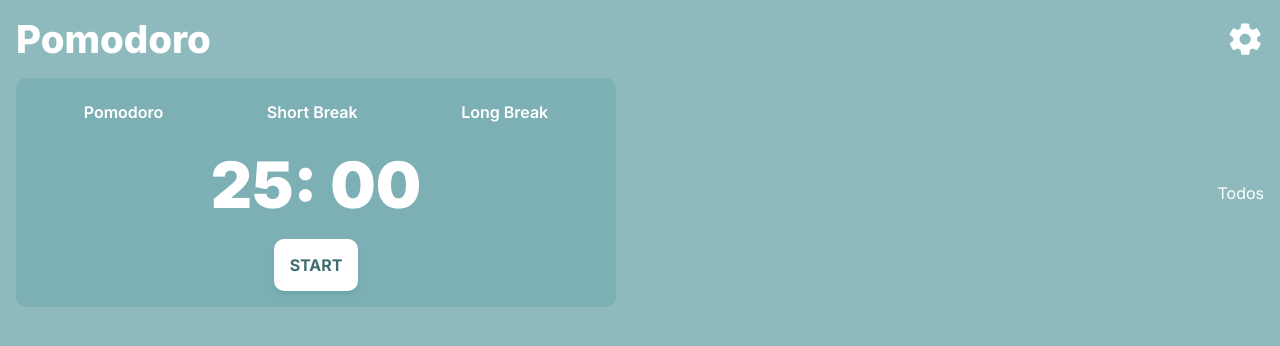
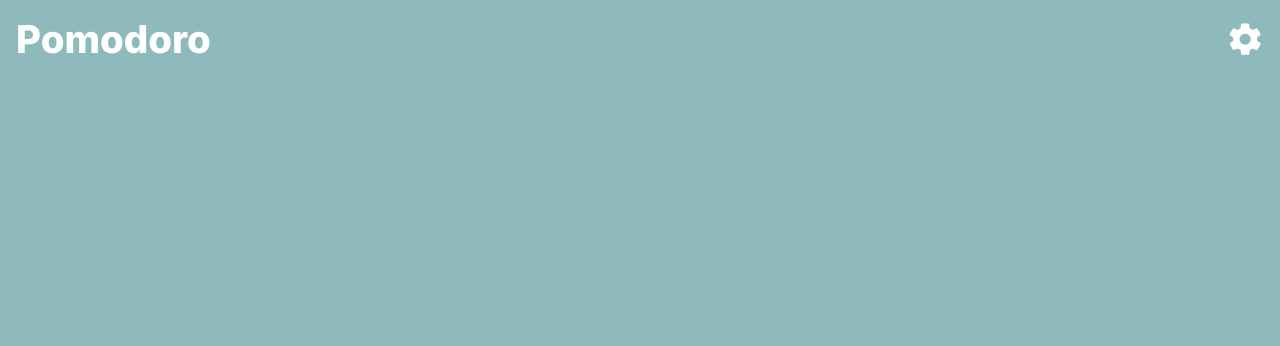
Before and after one commit to uttamakwana/featured-pomodoro, a React (Vite) app: page / in a window 1280 px wide. Shown: the top 346 px of the page. Built offline with nearby package versions, Linux system fonts and the light colour scheme.

Commit message:
Get rid of all the code and will start from the scratch once again with full design

```diff
--- a/src/App.jsx
+++ b/src/App.jsx
@@ -1,5 +1,5 @@
 // components
-import { Clock, Header, Todos } from "./components";
+import { Header } from "./components";
 // styles
 import "./styles/App.css";
 
@@ -8,10 +8,6 @@ const App = () => {
     <main className="min-h-100 bg-primary-400" data-theme="Pomodoro" id="app">
       <div className="container">
         <Header />
-        <div className="hero flex-between gap-1">
-          <Clock />
-          <Todos />
-        </div>
       </div>
     </main>
   );
--- a/src/components/Clock/Clock.jsx
+++ /dev/null
@@ -1,19 +0,0 @@
-// components
-import Tabs from "./Tabs/Tabs";
-import Timer from "./Timer/Timer";
-// css
-import "./clock.css";
-
-const Clock = () => {
-  return (
-    <div className="clock-container max-w-600 w-100 flex-col bg-primary-500 p-1 br-10 gap-1">
-      <Tabs />
-      <Timer />
-      <button className="clock-btn p-1 border-none outline-none fw-600 fs-body1 bg-white-900 text-primary-900 uppercase fw-700 br-10">
-        Start
-      </button>
-    </div>
-  );
-};
-
-export default Clock;
--- a/src/components/Clock/Tabs/Tabs.jsx
+++ /dev/null
@@ -1,19 +0,0 @@
-// tabs
-const displayTabs = ["Pomodoro", "Short Break", "Long Break"];
-
-const Tabs = () => {
-  return (
-    <div className="tabs-container flex">
-      {displayTabs.map((tab) => (
-        <button
-          key={tab}
-          className="tab-btn flex-grow-1 p-8 border-none outline-none fw-600 fs-body1 text-white-900 br-10 text-center fs-medium"
-        >
-          {tab}
-        </button>
-      ))}
-    </div>
-  );
-};
-
-export default Tabs;
--- a/src/components/Clock/Timer/Timer.jsx
+++ /dev/null
@@ -1,5 +0,0 @@
-const Timer = () => {
-  return <div className="timer-container fw-900 text-center">25: 00</div>;
-};
-
-export default Timer;
--- a/src/components/Clock/clock.css
+++ /dev/null
@@ -1,20 +0,0 @@
-/** Tabs CSS */
-.tab-btn {
- background-color: transparent;
-}
-
-.tab-btn.active {
- background-color: var(--clr-primary-600);
-}
-
-/** Timer CSS  */
-.timer-container {
- font-size: clamp(8svh, 5vw, 15svh)
-}
-
-/** Clock CSS */
-.clock-btn {
- background: var(--clr-primary-500);
- align-self: center;
- box-shadow: 0 4px 4px var(--clr-primary-600);
-}
--- a/src/components/Todos/Todos.jsx
+++ /dev/null
@@ -1,5 +0,0 @@
-const Todos = () => {
-  return <div>Todos</div>;
-};
-
-export default Todos;
--- a/src/components/index.js
+++ b/src/components/index.js
@@ -1,7 +1,5 @@
 // import components
 import Header from "./Header/Header";
-import Clock from "./Clock/Clock";
-import Todos from "./Todos/Todos";
 
 // export components
-export { Header, Clock, Todos };
+export { Header };
```
